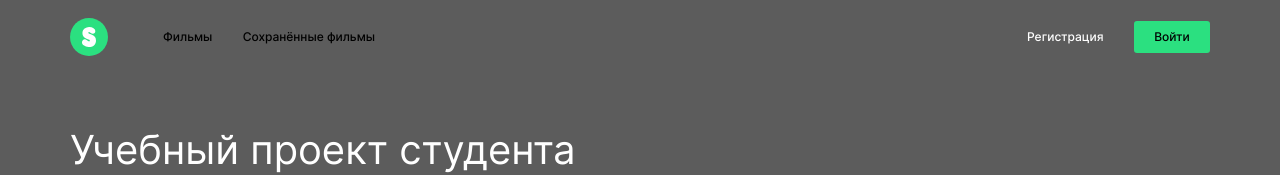
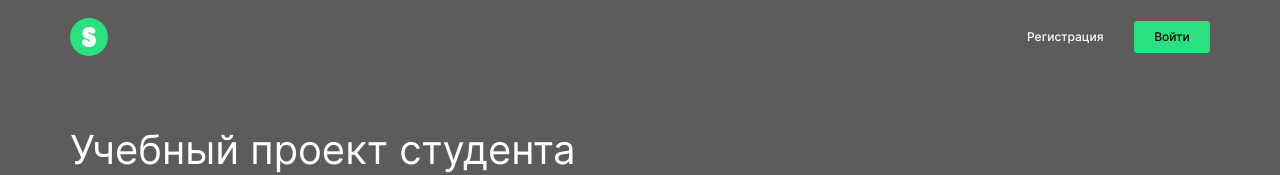
Before and after one commit to MalyshV/movies-explorer-frontend, a React (Create React App) app: page / in a window 1280 px wide. Shown: the top 175 px of the page. Built offline with nearby package versions, Linux system fonts and the light colour scheme.

Commit message:
fix: fixed styles in Header.css

```diff
--- a/src/components/Header/Header.css
+++ b/src/components/Header/Header.css
@@ -43,13 +43,13 @@
 }
 
 .header__page {
-  display: none;
   text-decoration: none;
   color: #000;
   display: flex;
   justify-content: center;
   align-items: center;
   font: inherit;
+  display: none;
 }
 
 .header__page:hover {
--- a/src/components/Header/Header.js
+++ b/src/components/Header/Header.js
@@ -9,8 +9,8 @@ const Header = () => {
         <img className="header__icon" alt="логотип сайта" src={logoIcon}/>
         <nav className="header__nav">
           <ul className="header__pages">
-            <Link className="header__page" to="/movies">Фильмы</Link>
-            <Link className="header__page" to="/saved-movies">Сохранённые фильмы</Link>
+              <Link className="header__page" to="/movies">Фильмы</Link>
+              <Link className="header__page" to="/saved-movies">Сохранённые фильмы</Link>
           </ul>
           <ul className="header__links">
             <Link className="header__link" to="/signup">Регистрация</Link>
```
